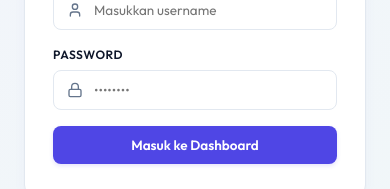
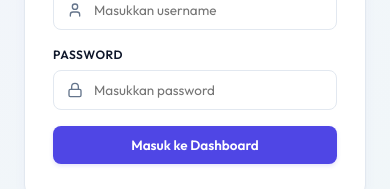
Before and after one commit to kaizeenn/LEADS-MONITORING-MOBILE-APP, a React (Vite) app in the folder web-frontend/: page / in a window 390 px wide. Shown: the part 443-632 px from the top of the page. Built offline with nearby package versions, Linux system fonts and the light colour scheme.

Commit message:
style: change login password placeholder from dots to 'Masukkan password' in web and mobile

```diff
--- a/web-frontend/src/App.jsx
+++ b/web-frontend/src/App.jsx
@@ -768,7 +768,7 @@ export default function App() {
                 <input
                   type="password"
                   className="form-control has-icon"
-                  placeholder="••••••••"
+                  placeholder="Masukkan password"
                   value={loginPassword}
                   onChange={(e) => setLoginPassword(e.target.value)}
                   required
```
Also changed, not shown: 1 other file (tests, documents, lock files or other folders).
